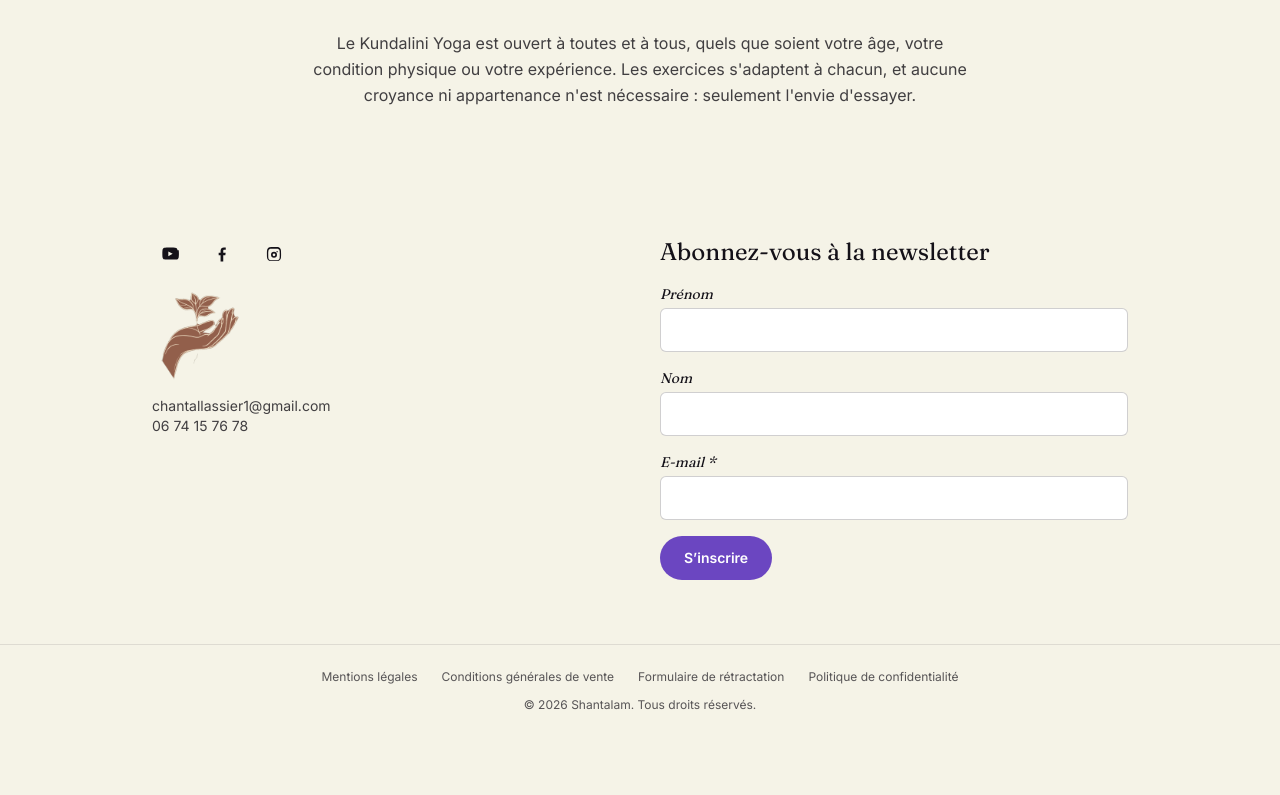
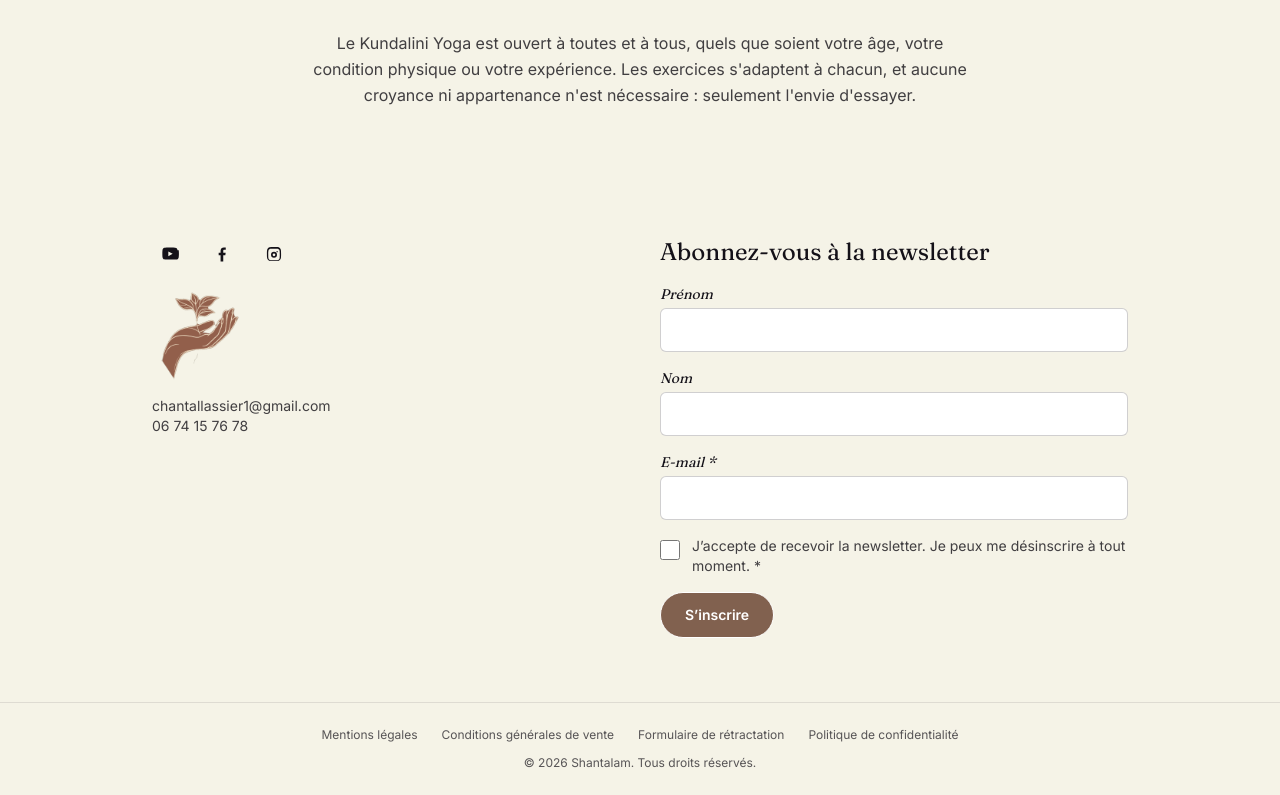
Before and after one commit to maxwelito-lgtm/YogaKunda, a Next.js app: page /yoga/kundalini in a window 1280 px wide. Shown: the part 2550-3345 px from the top of the page. Before the commit the page ends 3287 px from the top, so only its background shows below. Built offline with nearby package versions, Linux system fonts and the light colour scheme.

Commit message:
Newsletter : inscription avec consentement et notification par e-mail

```diff
--- /dev/null
+++ b/app/api/newsletter/route.ts
@@ -0,0 +1,81 @@
+import { NextResponse } from "next/server";
+import { site } from "@/site.config";
+
+export const runtime = "nodejs";
+
+const echapper = (s: string) =>
+  s
+    .replace(/&/g, "&amp;")
+    .replace(/</g, "&lt;")
+    .replace(/>/g, "&gt;")
+    .replace(/"/g, "&quot;");
+
+const nettoyerLigne = (s: unknown, max: number) =>
+  String(s ?? "").replace(/[\r\n]+/g, " ").trim().slice(0, max);
+
+export async function POST(req: Request) {
+  let body: Record<string, unknown>;
+  try {
+    body = await req.json();
+  } catch {
+    return NextResponse.json({ error: "Requête invalide." }, { status: 400 });
+  }
+
+  // Champ piège rempli = robot : on répond "ok" sans rien envoyer
+  if (String(body.website ?? "").trim() !== "") {
+    return NextResponse.json({ ok: true });
+  }
+
+  const prenom = nettoyerLigne(body.prenom, 100);
+  const nom = nettoyerLigne(body.nom, 100);
+  const email = nettoyerLigne(body.email, 200);
+
+  if (body.consentement !== true) {
+    return NextResponse.json(
+      { error: "Merci de cocher la case de consentement." },
+      { status: 400 }
+    );
+  }
+  if (!/^[^\s@]+@[^\s@]+\.[^\s@]+$/.test(email)) {
+    return NextResponse.json({ error: "Adresse e-mail invalide." }, { status: 400 });
+  }
+
+  const apiKey = process.env.RESEND_API_KEY;
+  if (!apiKey) {
+    console.error("RESEND_API_KEY manquante");
+    return NextResponse.json(
+      { error: "L'inscription n'est pas disponible pour le moment." },
+      { status: 500 }
+    );
+  }
+
+  const destinataire = process.env.CONTACT_TO || site.email;
+  const identite = [prenom, nom].filter(Boolean).join(" ") || "(nom non renseigné)";
+  const date = new Date().toLocaleString("fr-FR", { timeZone: "Europe/Paris" });
+
+  const res = await fetch("https://api.resend.com/emails", {
+    method: "POST",
+    headers: {
+      Authorization: `Bearer ${apiKey}`,
+      "Content-Type": "application/json",
+    },
+    body: JSON.stringify({
+      from: `${site.nom} <onboarding@resend.dev>`,
+      to: [destinataire],
+      reply_to: email,
+      subject: `Nouvelle inscription à la newsletter : ${identite}`,
+      text: `Nouvelle inscription à la newsletter\n\nNom : ${identite}\nE-mail : ${email}\nDate : ${date}\nConsentement : oui (case cochée)`,
+      html: `<p><strong>Nouvelle inscription à la newsletter</strong></p><p>Nom : ${echapper(identite)}<br>E-mail : ${echapper(email)}<br>Date : ${echapper(date)}<br>Consentement : oui (case cochée)</p>`,
+    }),
+  });
+
+  if (!res.ok) {
+    console.error("Resend error", res.status, await res.text());
+    return NextResponse.json(
+      { error: "L'inscription a échoué. Merci de réessayer." },
+      { status: 502 }
+    );
+  }
+
+  return NextResponse.json({ ok: true });
+}
--- a/components/Footer.tsx
+++ b/components/Footer.tsx
@@ -1,5 +1,6 @@
 import type { JSX } from "react";
 import { site } from "@/site.config";
+import NewsletterForm from "@/components/NewsletterForm";
 
 export default function Footer() {
   return (
@@ -27,45 +28,8 @@ export default function Footer() {
           <p className="text-sm text-encre/80">{site.telephone}</p>
         </div>
 
-        {/* Colonne newsletter */}
-        <form className="text-left">
-          <h2 className="text-2xl">Abonnez-vous à la newsletter</h2>
-          <div className="mt-4 space-y-4">
-            <label className="block">
-              <span className="mb-1 block font-display text-sm italic">Prénom</span>
-              <input
-                type="text"
-                name="prenom"
-                className="w-full min-h-[44px] rounded-md border border-encre/20 bg-white px-3 py-2"
-              />
-            </label>
-            <label className="block">
-              <span className="mb-1 block font-display text-sm italic">Nom</span>
-              <input
-                type="text"
-                name="nom"
-                className="w-full min-h-[44px] rounded-md border border-encre/20 bg-white px-3 py-2"
-              />
-            </label>
-            <label className="block">
-              <span className="mb-1 block font-display text-sm italic">
-                E-mail *
-              </span>
-              <input
-                type="email"
-                name="email"
-                required
-                className="w-full min-h-[44px] rounded-md border border-encre/20 bg-white px-3 py-2"
-              />
-            </label>
-            <button
-              type="submit"
-              className="min-h-[44px] w-full rounded-pill bg-violet px-6 py-3 text-sm font-semibold text-white sm:w-auto"
-            >
-              S&rsquo;inscrire
-            </button>
-          </div>
-        </form>
+        <NewsletterForm />
+
       </div>
 
       <div className="border-t border-encre/10 px-4 py-6 text-center text-xs text-encre/70 sm:px-6">
--- /dev/null
+++ b/components/NewsletterForm.tsx
@@ -0,0 +1,133 @@
+"use client";
+
+import { useState } from "react";
+
+type Etat = "repos" | "envoi" | "ok" | "erreur";
+
+const champ =
+  "w-full min-h-[44px] rounded-md border border-encre/20 bg-white px-3 py-2";
+
+export default function NewsletterForm() {
+  const [etat, setEtat] = useState<Etat>("repos");
+  const [erreur, setErreur] = useState("");
+
+  async function envoyer(e: React.FormEvent<HTMLFormElement>) {
+    e.preventDefault();
+    const form = e.currentTarget;
+    const data = new FormData(form);
+    setEtat("envoi");
+    setErreur("");
+
+    try {
+      const res = await fetch("/api/newsletter", {
+        method: "POST",
+        headers: { "Content-Type": "application/json" },
+        body: JSON.stringify({
+          prenom: data.get("prenom"),
+          nom: data.get("nom"),
+          email: data.get("email"),
+          consentement: data.get("consentement") === "on",
+          website: data.get("website"), // champ piège anti-robots
+        }),
+      });
+      const json = await res.json().catch(() => ({}));
+      if (!res.ok) {
+        setErreur(json.error || "L'inscription a échoué. Merci de réessayer.");
+        setEtat("erreur");
+        return;
+      }
+      form.reset();
+      setEtat("ok");
+    } catch {
+      setErreur("Connexion impossible. Merci de réessayer.");
+      setEtat("erreur");
+    }
+  }
+
+  if (etat === "ok") {
+    return (
+      <div className="text-left" role="status">
+        <h2 className="text-2xl">Merci !</h2>
+        <p className="mt-4 text-encre/80">
+          Votre inscription à la newsletter est bien prise en compte.
+        </p>
+      </div>
+    );
+  }
+
+  return (
+    <form onSubmit={envoyer} className="text-left">
+      <h2 className="text-2xl">Abonnez-vous à la newsletter</h2>
+      <div className="mt-4 space-y-4">
+        <label className="block">
+          <span className="mb-1 block font-display text-sm italic">Prénom</span>
+          <input
+            type="text"
+            name="prenom"
+            maxLength={100}
+            autoComplete="given-name"
+            className={champ}
+          />
+        </label>
+        <label className="block">
+          <span className="mb-1 block font-display text-sm italic">Nom</span>
+          <input
+            type="text"
+            name="nom"
+            maxLength={100}
+            autoComplete="family-name"
+            className={champ}
+          />
+        </label>
+        <label className="block">
+          <span className="mb-1 block font-display text-sm italic">
+            E-mail *
+          </span>
+          <input
+            type="email"
+            name="email"
+            required
+            maxLength={200}
+            autoComplete="email"
+            className={champ}
+          />
+        </label>
+
+        <label className="flex items-start gap-3 text-sm text-encre/80">
+          <input
+            type="checkbox"
+            name="consentement"
+            required
+            className="mt-1 h-5 w-5 flex-none accent-[#75523F]"
+          />
+          <span>
+            J&rsquo;accepte de recevoir la newsletter. Je peux me désinscrire à
+            tout moment. *
+          </span>
+        </label>
+
+        {/* Champ piège : invisible pour les humains */}
+        <div className="hidden" aria-hidden="true">
+          <label>
+            Site web
+            <input name="website" type="text" tabIndex={-1} autoComplete="off" />
+          </label>
+        </div>
+
+        {etat === "erreur" && (
+          <p role="alert" className="text-sm text-alerte">
+            {erreur}
+          </p>
+        )}
+
+        <button
+          type="submit"
+          disabled={etat === "envoi"}
+          className="btn-bounce min-h-[44px] w-full rounded-pill border-[1.5px] border-white bg-[#75523F]/90 px-6 py-3 text-sm font-semibold text-white hover:bg-[#75523F] disabled:opacity-60 sm:w-auto"
+        >
+          {etat === "envoi" ? "Inscription…" : "S\u2019inscrire"}
+        </button>
+      </div>
+    </form>
+  );
+}
```
